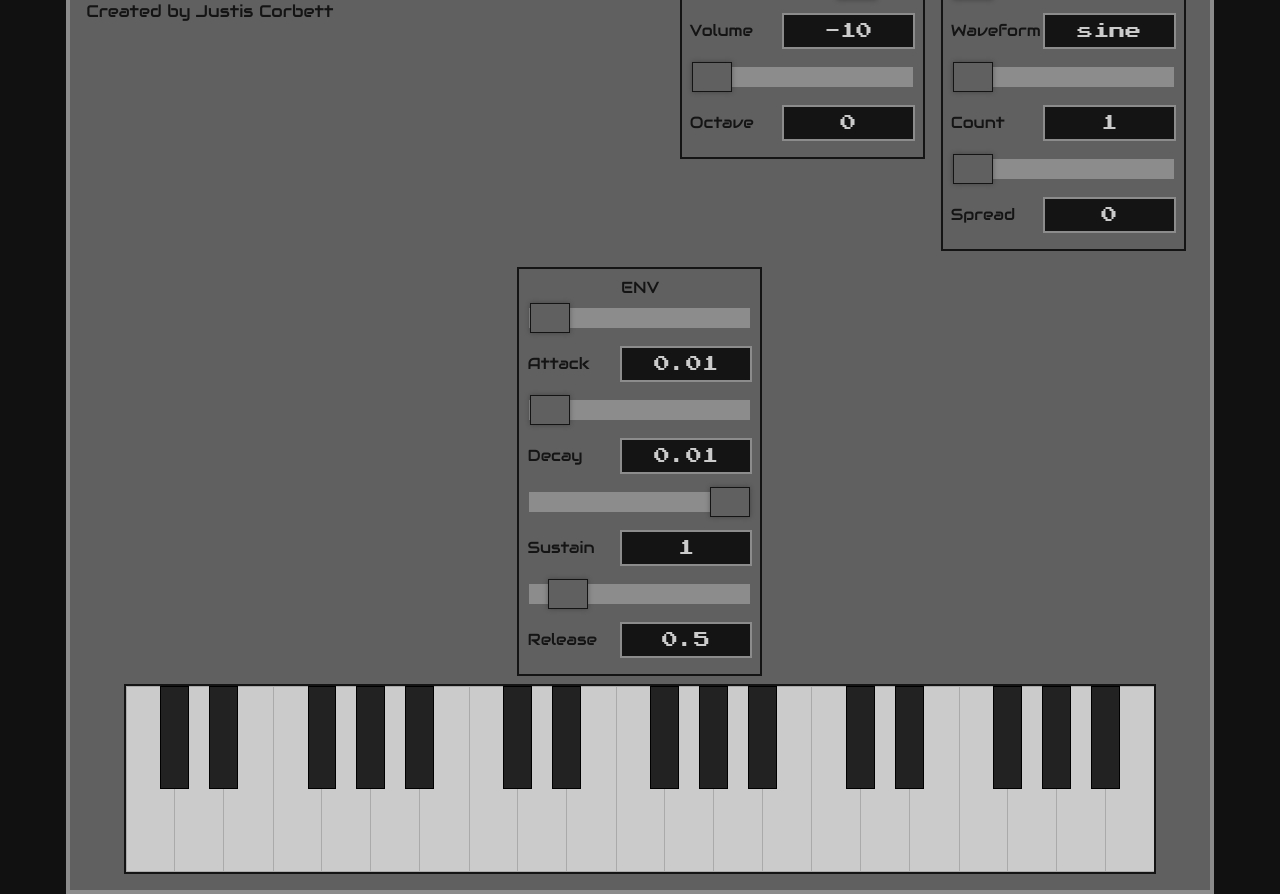
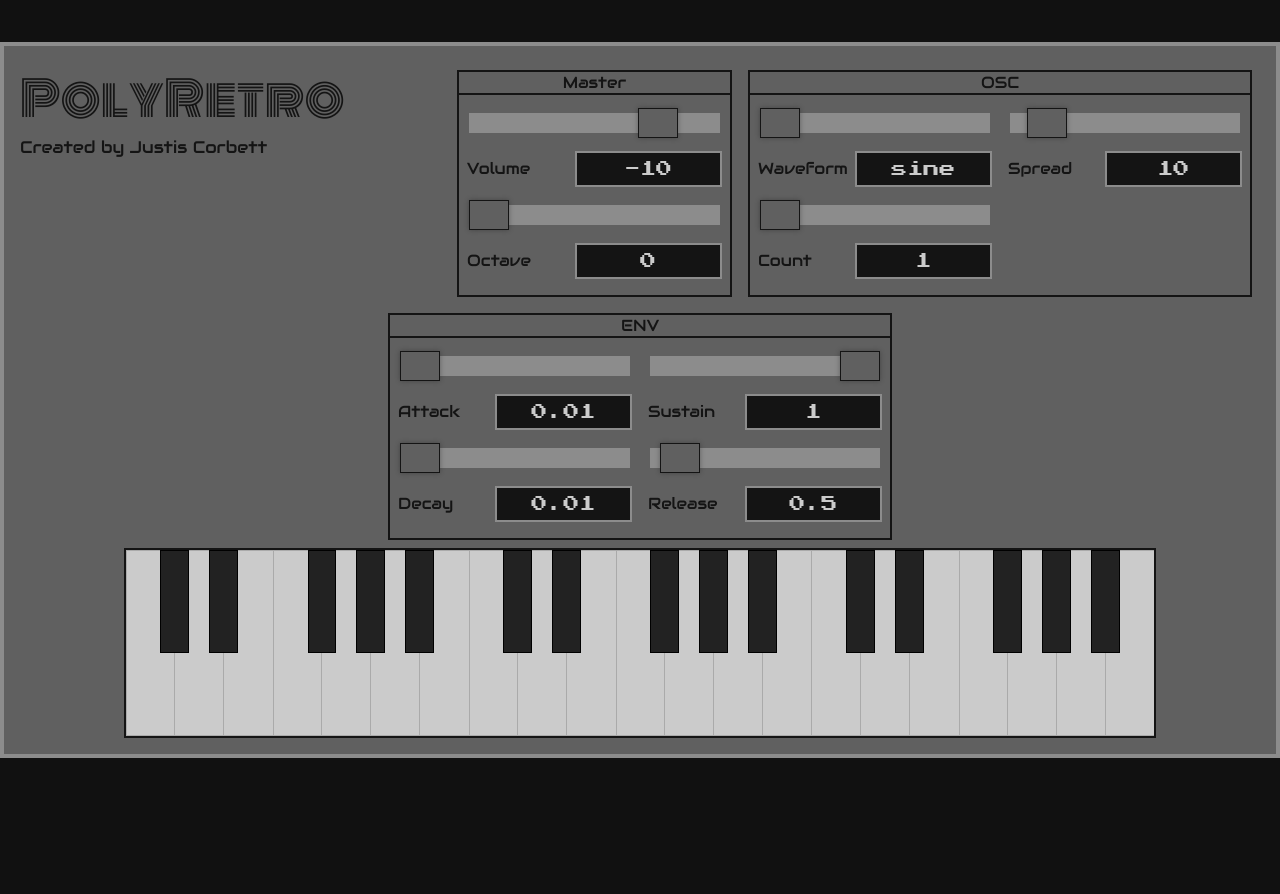
Before and after one commit to JustisCorbett/synthesizer, a React (Create React App) app: page / in a window 1280 px wide. After the commit the page ends 800 px from the top, so only its background shows below. Built offline with nearby package versions, Linux system fonts and the light colour scheme.

Commit message:
styling, envelope range tweaks

```diff
--- a/src/App.css
+++ b/src/App.css
@@ -110,10 +110,28 @@
   -webkit-box-pack: center;
       -ms-flex-pack: center;
           justify-content: center;
-  width: 225px;
+  min-width: 225px;
+  max-width: 500px;
   border: 0.15em solid #141414;
   margin: 0.5em;
-  padding: 0.5em;
+}
+
+.control-main-row {
+  display: -webkit-box;
+  display: -ms-flexbox;
+  display: flex;
+  -webkit-box-orient: horizontal;
+  -webkit-box-direction: normal;
+      -ms-flex-direction: row;
+          flex-direction: row;
+  -webkit-box-align: start;
+      -ms-flex-align: start;
+          align-items: flex-start;
+  -webkit-box-pack: start;
+      -ms-flex-pack: start;
+          justify-content: flex-start;
+  width: 100%;
+  border-top: 0.15em solid #141414;
 }
 
 .control-row {
@@ -131,9 +149,28 @@
       -ms-flex-pack: justify;
           justify-content: space-between;
   width: 100%;
+  margin-top: 0.5em;
+  margin-bottom: 0.5em;
+}
+
+.control-col {
+  display: -webkit-box;
+  display: -ms-flexbox;
+  display: flex;
+  -webkit-box-orient: vertical;
+  -webkit-box-direction: normal;
+      -ms-flex-direction: column;
+          flex-direction: column;
+  -ms-flex-wrap: nowrap;
+      flex-wrap: nowrap;
+  -webkit-box-align: start;
+      -ms-flex-align: start;
+          align-items: flex-start;
+  -webkit-box-pack: justify;
+      -ms-flex-pack: justify;
+          justify-content: space-between;
+  width: 255px;
   margin: 0.5em;
-  margin-left: 2em;
-  margin-right: 2em;
 }
 
 .main-label {
@@ -145,7 +182,6 @@
   font-weight: 550;
   color: #141414;
   height: auto;
-  min-width: 30%;
   display: -webkit-box;
   display: -ms-flexbox;
   display: flex;
--- a/src/App.js
+++ b/src/App.js
@@ -36,7 +36,7 @@
         {
             volume: -10,
             detune: 0,
-            oscillator: {type: 'fatsine', count: 1, spread: 0},
+            oscillator: {type: 'fatsine', count: 1, spread: 10},
             envelope: {attack: 0.01, decay: 0.01, sustain: 1, release: 0.5},
         });
 
@@ -247,6 +247,8 @@
                     </div>
                     <div className="control-container">
                         <div className="control-label">Master</div>
+                        <div className="control-main-row">
+                            <div className="control-col">
                                 <div className="control-row">
                                     <input onChange={handleVolumeChange} id="vol-range" type="range" min="-50" max="0" defaultValue={polySynthOptions.volume}/>
                                 </div>
@@ -262,8 +264,12 @@
                                     <div className="display" id="octaveVal">{octave}</div>
                                 </div>
                             </div>
+                        </div>
+                    </div>
                     <div className="control-container">
                         <div className="control-label">OSC</div>
+                        <div className="control-main-row">
+                            <div className="control-col">
                                 <div className="control-row">
                                     <input onChange={handleOscChange} id="osc-range" type="range" min="0" max="3" defaultValue={0}/>
                                 </div>
@@ -278,6 +284,8 @@
                                     <div>Count</div>
                                     <div className="display">{polySynthOptions.oscillator.count}</div>
                                 </div>
+                            </div>
+                            <div className="control-col">
                                 <div className="control-row">
                                     <input onChange={handleSpreadChange} id="spread-range" type="range" min="1" max="100" step={1} defaultValue={polySynthOptions.oscillator.spread}/>
                                 </div>
@@ -286,35 +294,43 @@
                                     <div className="display">{polySynthOptions.oscillator.spread}</div>
                                 </div>
                             </div>
+                        </div>
+                    </div>
                     <div className="control-container">
                         <div className="control-label">ENV</div>
+                        <div className="control-main-row">
+                            <div className="control-col">
                                 <div className="control-row">
-                            <input onChange={handleAttackChange} id="attack-range" type="range" min="0" max="5" step="0.01" defaultValue={polySynthOptions.envelope.attack}/>
+                                    <input onChange={handleAttackChange} id="attack-range" type="range" min="0" max="5" step="0.1" defaultValue={polySynthOptions.envelope.attack}/>
                                 </div>
                                 <div className="control-row">
                                     <div>Attack</div>
                                     <div className="display">{polySynthOptions.envelope.attack}</div>
                                 </div>
                                 <div className="control-row">
-                            <input onChange={handleDecayChange} id="count-range" type="range" min="0" max="5" step={0.01} defaultValue={polySynthOptions.envelope.decay}/>
+                                    <input onChange={handleDecayChange} id="count-range" type="range" min="0.1" max="5" step={0.1} defaultValue={polySynthOptions.envelope.decay}/>
                                 </div>
                                 <div className="control-row">
                                     <div>Decay</div>
                                     <div className="display">{polySynthOptions.envelope.decay}</div>
                                 </div>
+                            </div>
+                            <div className="control-col">
                                 <div className="control-row">
-                            <input onChange={handleSustainChange} id="spread-range" type="range" min="0" max="1" step={0.01} defaultValue={polySynthOptions.envelope.sustain}/>
+                                    <input onChange={handleSustainChange} id="sustain-range" type="range" min="0.1" max="1" step={0.1} defaultValue={polySynthOptions.envelope.sustain}/>
                                 </div>
                                 <div className="control-row">
                                     <div>Sustain</div>
                                     <div className="display">{polySynthOptions.envelope.sustain}</div>
                                 </div>
                                 <div className="control-row">
-                            <input onChange={handleReleaseChange} id="spread-range" type="range" min="0" max="5" step={0.01} defaultValue={polySynthOptions.envelope.release}/>
+                                    <input onChange={handleReleaseChange} id="release-range" type="range" min="0" max="10" step={0.1} defaultValue={polySynthOptions.envelope.release}/>
                                 </div>
                                 <div className="control-row">
                                     <div>Release</div>
                                     <div className="display">{polySynthOptions.envelope.release}</div>
+                                </div>
+                            </div>
                         </div>
                     </div>
                 </div>
--- a/src/App.scss
+++ b/src/App.scss
@@ -83,10 +83,19 @@
     flex-direction: column;
     align-items: center;
     justify-content: center;
-    width: 225px;
+    min-width: 225px;
+    max-width: 500px;
     border: 0.15em solid $synth_Color_Tertiary;
     margin:0.5em;
-    padding: 0.5em;
+}
+
+.control-main-row{
+    display: flex;
+    flex-direction: row;
+    align-items: flex-start;
+    justify-content: flex-start;
+    width: 100%;
+    border-top: 0.15em solid $synth_Color_Tertiary;
 }
 
 .control-row{
@@ -95,9 +104,18 @@
     align-items: center;
     justify-content: space-between;
     width: 100%;
+    margin-top: 0.5em;
+    margin-bottom: 0.5em;
+}
+
+.control-col{
+    display: flex;
+    flex-direction: column;
+    flex-wrap: nowrap;
+    align-items: flex-start;
+    justify-content: space-between;
+    width: 255px;
     margin: 0.5em;
-    margin-left: 2em;
-    margin-right: 2em;
 }
 
 .main-label{
@@ -107,7 +125,6 @@
     font-weight: 550;
     color: $synth_Color_Tertiary;
     height: auto;
-    min-width: 30%;
     display: flex;
     flex-direction: column;
     align-items: flex-start;
```
Also changed, not shown: 1 other file (tests, documents, lock files or other folders). Lines whose indentation alone changed are shown as unchanged.
